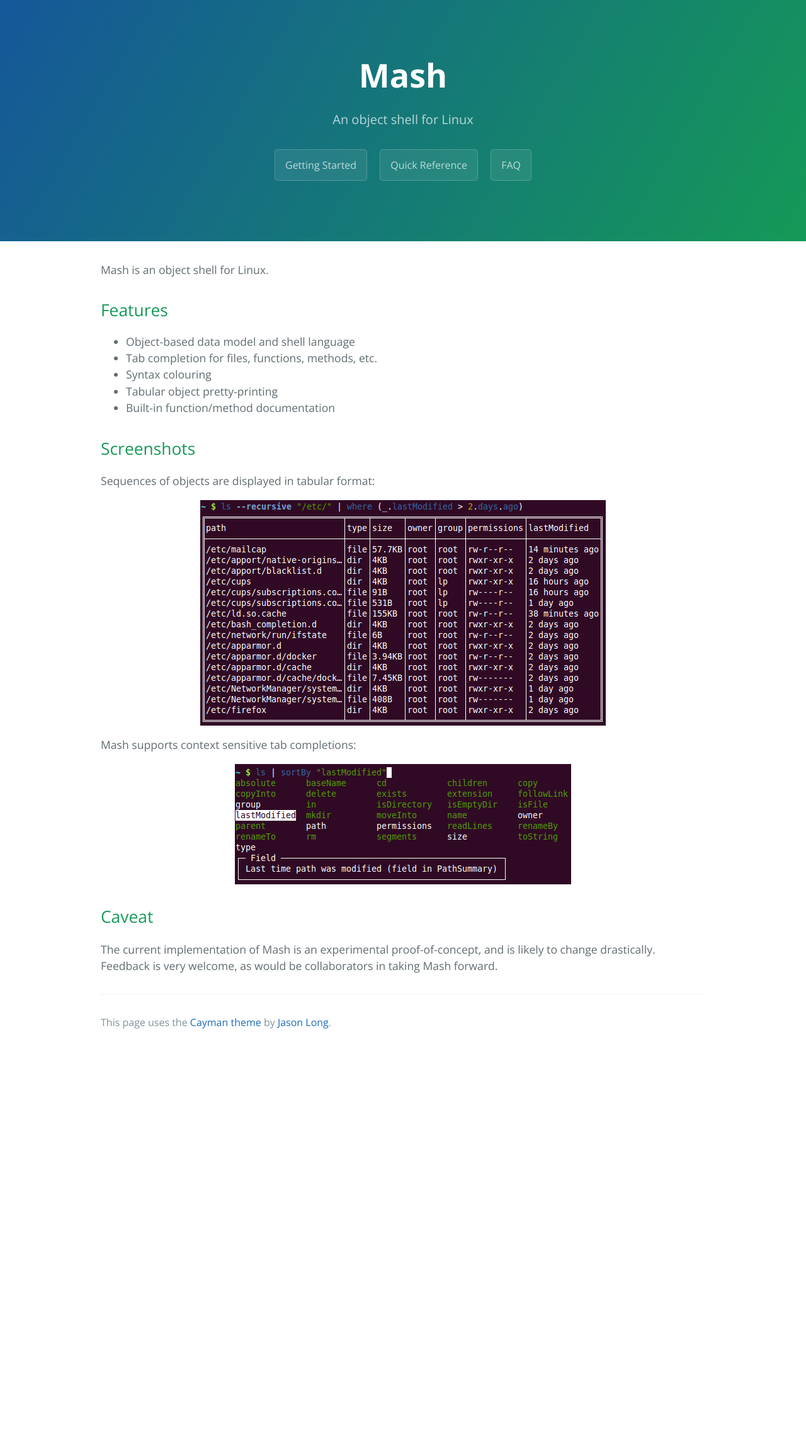
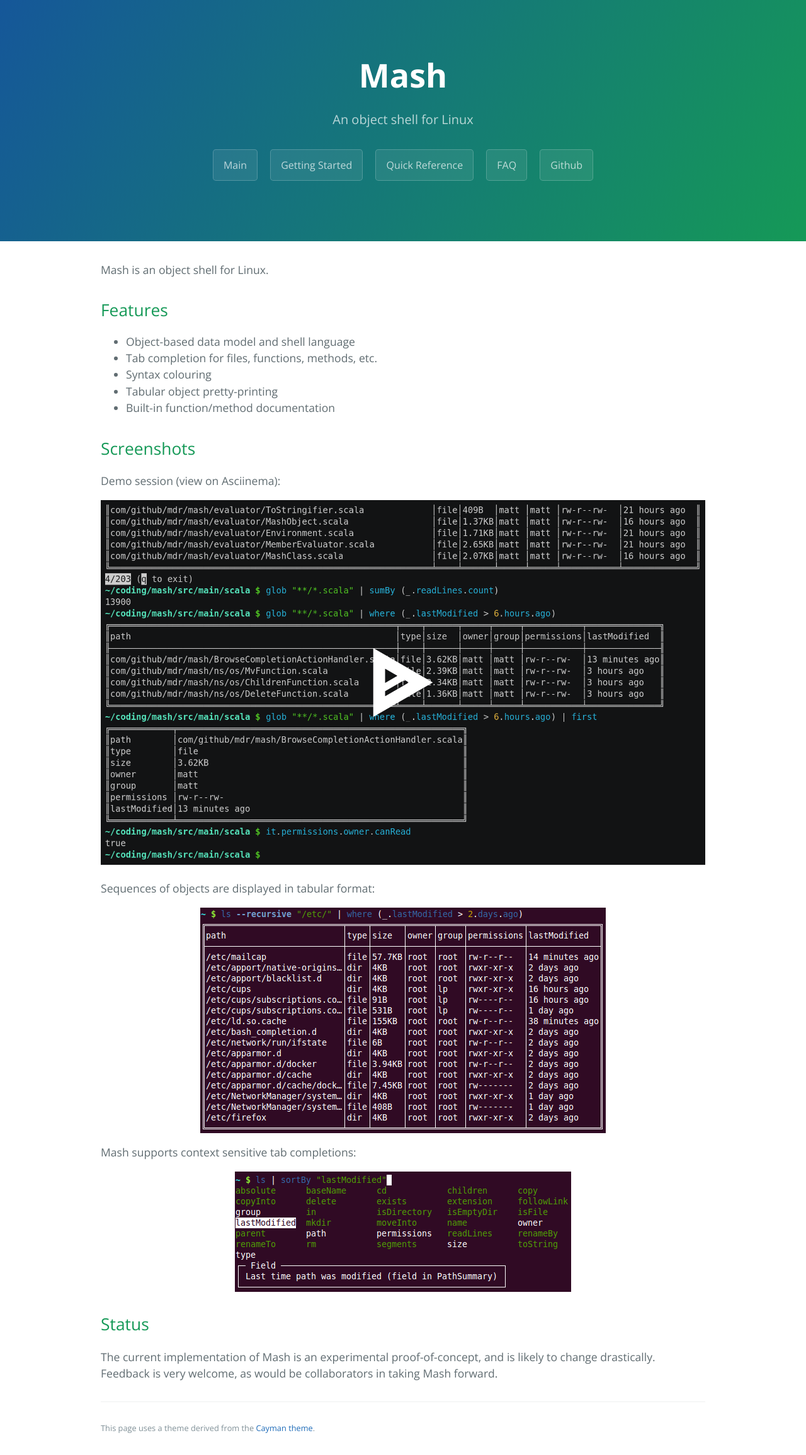
Before and after one commit to mdr/mash, a Jekyll site: the page built from index.md, in a window 1280 px wide. Shown: the whole page at 63% size. Built offline with Jekyll 4.4.1, drawn with Linux system fonts in a browser that asks for light colours; before the commit the page ends 1667 px from its top, so only the background shows below that.

Commit message:
include Asciinema demo

```diff
--- a/_layouts/default.html
+++ b/_layouts/default.html
@@ -30,16 +30,18 @@
      <section class="page-header">
       <h1 class="project-name">{{ site.name }}</h1>
       <h2 class="project-tagline">An object shell for Linux</h2>
+      <a href="{{ site.baseurl }}/" class="btn">Main</a>
       <a href="{{ site.baseurl }}/getting-started-guide" class="btn">Getting Started</a>
       <a href="{{ site.baseurl }}/quick-reference-guide" class="btn">Quick Reference</a>
       <a href="{{ site.baseurl }}/faq" class="btn">FAQ</a>
+      <a href="http://www.github.com/mdr/mash" class="btn">Github</a>
     </section>
 
     <section class="main-content">
       {{ content }}
 
       <footer class="site-footer">
-        <span class="site-footer-credits">This page uses the <a href="https://github.com/jasonlong/cayman-theme">Cayman theme</a> by <a href="https://twitter.com/jasonlong">Jason Long</a>.</span>
+        <span class="site-footer-credits">This page uses a theme derived from the <a href="https://github.com/jasonlong/cayman-theme">Cayman theme</a>.</span>
       </footer>
 
     </section>
--- a/css/cayman.css
+++ b/css/cayman.css
@@ -214,13 +214,13 @@
   border-top: solid 1px #eff0f1; }
   @media screen and (min-width: 64em) {
     .site-footer {
-      font-size: 1rem; } }
+      font-size: 0.8rem; } }
   @media screen and (min-width: 42em) and (max-width: 64em) {
     .site-footer {
-      font-size: 1rem; } }
+      font-size: 0.8rem; } }
   @media screen and (max-width: 42em) {
     .site-footer {
-      font-size: 0.9rem; } }
+      font-size: 0.7rem; } }
 
 .site-footer-owner {
   display: block;
--- a/index.md
+++ b/index.md
@@ -15,6 +15,10 @@
 
 ## Screenshots
 
+Demo session (view on Asciinema):
+
+[![Mash Demo]({{ site.baseurl }}/assets/34080.png)](https://asciinema.org/a/34080){: .center-image }
+
 Sequences of objects are displayed in tabular format:
 
 ![Screenshot]({{ site.baseurl }}/assets/pic1.png){: .center-image }
@@ -23,7 +27,7 @@
 
 ![Context-sensitive tab completions]({{ site.baseurl }}/assets/pic2.png){: .center-image }
 
-## Caveat
+## Status
 
 The current implementation of Mash is an experimental proof-of-concept, and is likely to
 change drastically. Feedback is very welcome, as would be collaborators in taking Mash
```
Also changed, not shown: assets/34080.png (added).
